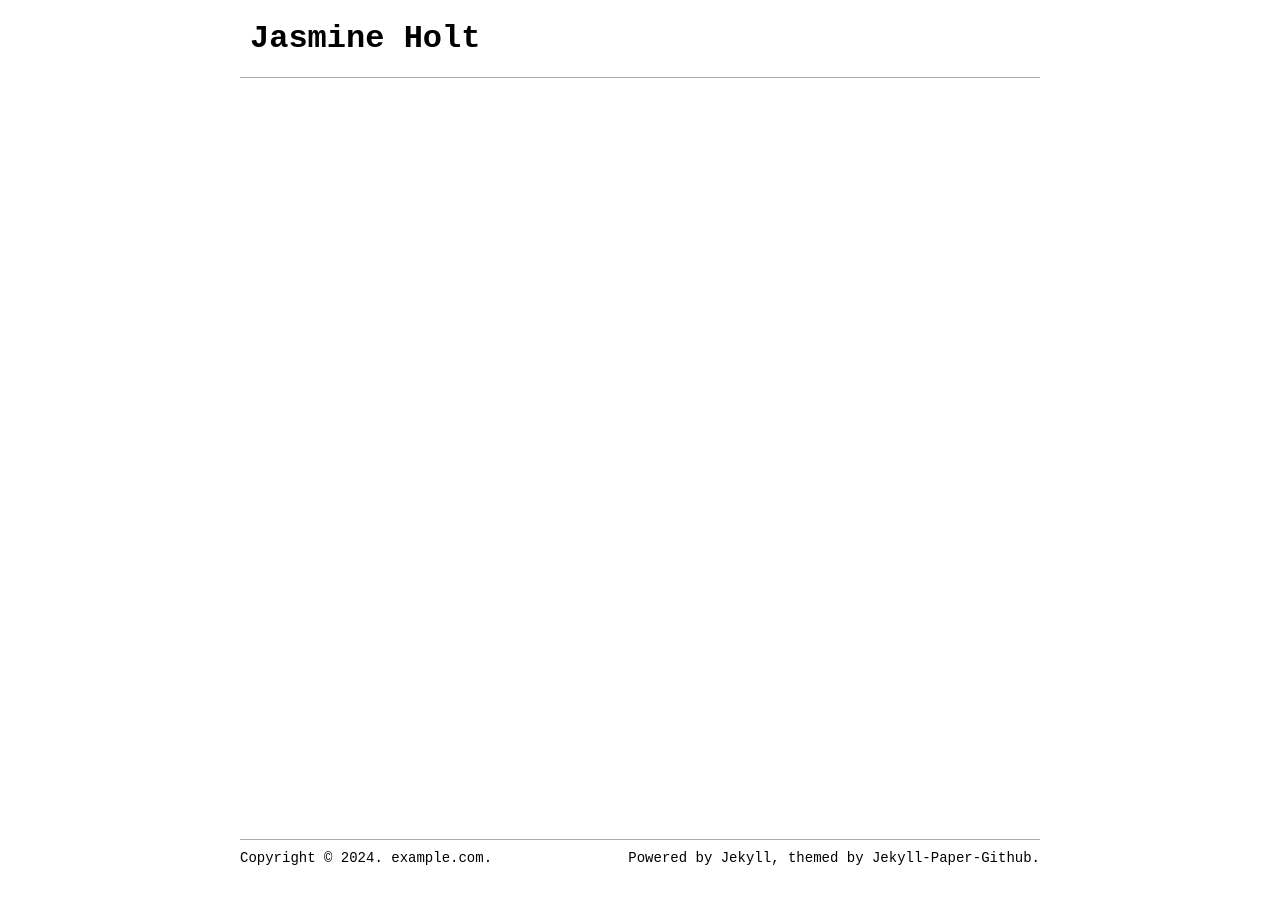
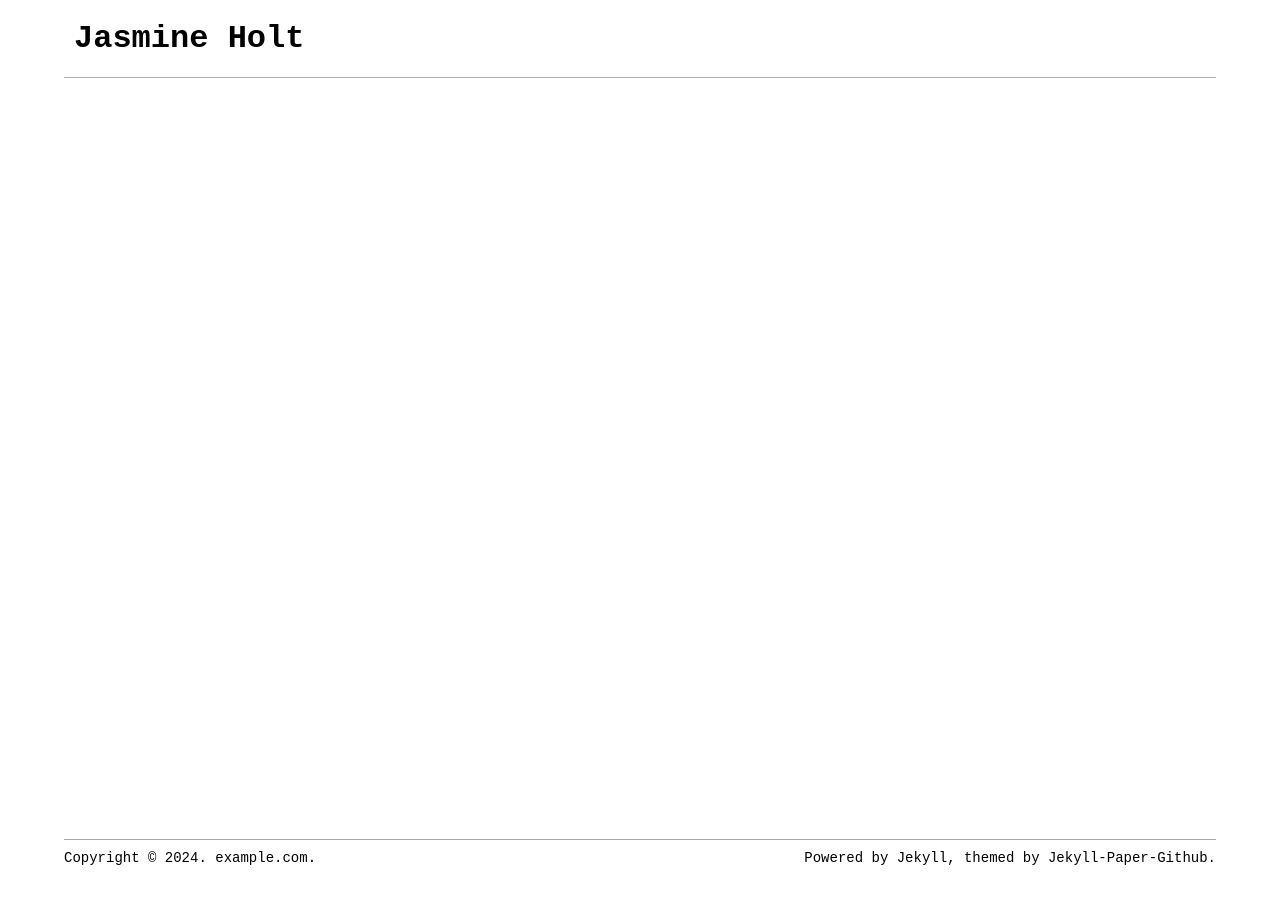
Before and after one commit to jasminedholt/jasminedholt.github.io, a Jekyll site: the page built from docs/index.html, in a window 1280 px wide. Built offline with Jekyll 4.4.1, drawn with Linux system fonts in a browser that asks for light colours; the list of posts is cut into pages by our own code.

Commit message:
Adjust container width

```diff
--- a/docs/_sass/container.scss
+++ b/docs/_sass/container.scss
@@ -1,9 +1,9 @@
 @charset "utf-8";
 
 .container-wrapper {
-  width: 100%;
+  width: 90%;
   margin: 0 auto;
-  max-width: 800px;
+  max-width: 3200px;
 }
 
 .container-header {
```
